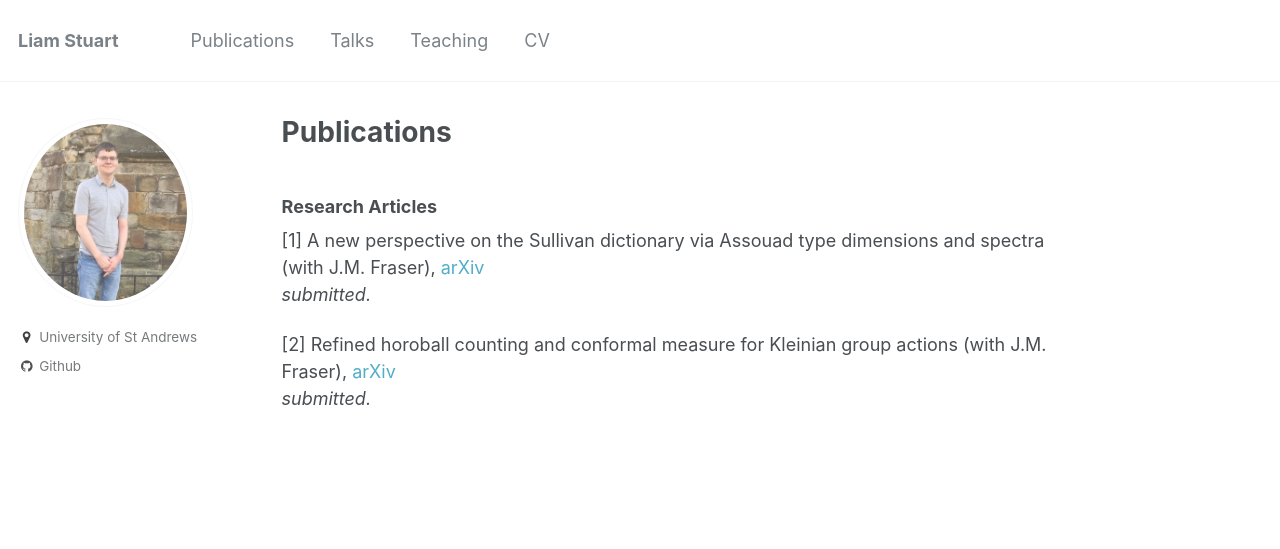
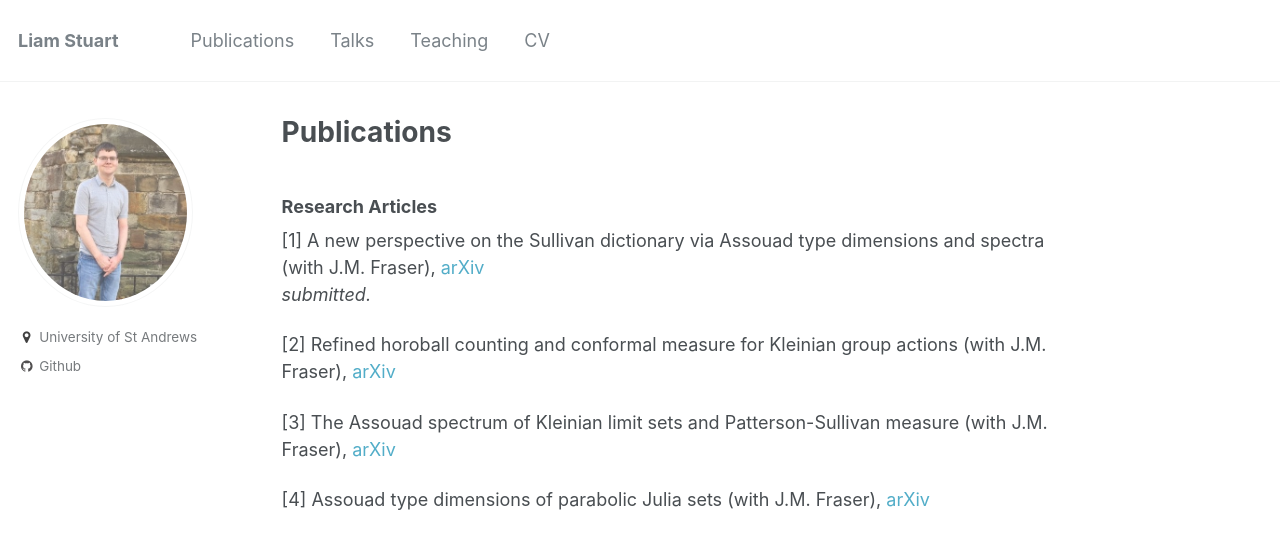
Before and after one commit to liam-stuart/liam-stuart.github.io, a Jekyll site: the page built from _pages/publications.md, in a window 1280 px wide. Shown: the top 549 px of the page. Built offline with Jekyll 4.4.1, drawn with Linux system fonts in a browser that asks for light colours.

Commit message:
Update publications.md

```diff
--- a/_pages/publications.md
+++ b/_pages/publications.md
@@ -9,7 +9,11 @@ author_profile: true
 *submitted.*
 
 [2] Refined horoball counting and conformal measure for Kleinian group actions (with J.M. Fraser), [arXiv](https://arxiv.org/abs/2202.09178)
-*submitted.*
+
+[3] The Assouad spectrum of Kleinian limit sets and Patterson-Sullivan
+  measure (with J.M. Fraser), [arXiv](https://arxiv.org/abs/2203.04931)
+
+[4] Assouad type dimensions of parabolic Julia sets (with J.M. Fraser), [arXiv](https://arxiv.org/abs/2203.04943)
 
 
 {% include base_path %}
```
